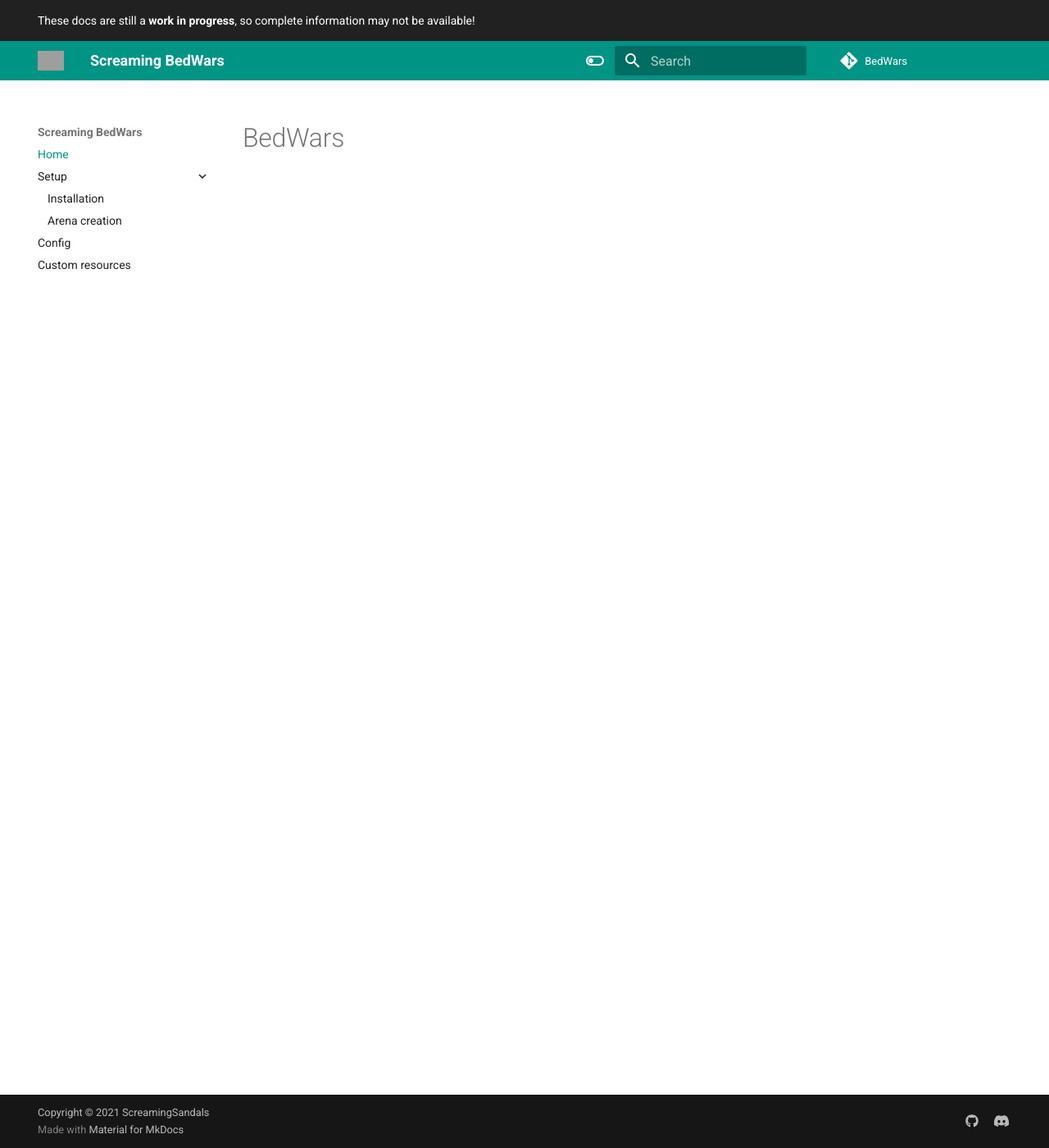
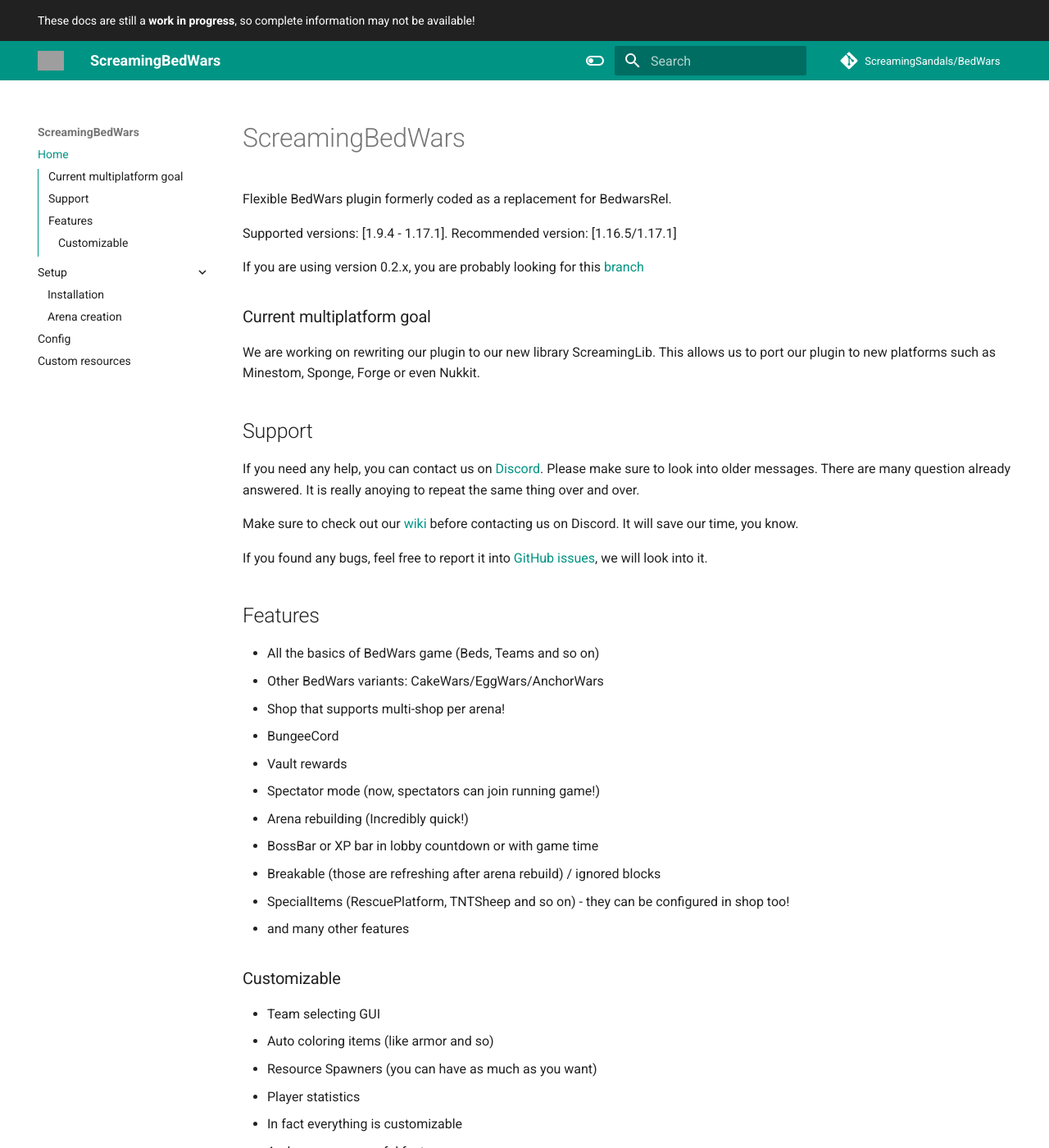
Before and after one commit to ScreamingSandals/BedWars, an MkDocs documentation site: the page built from docs/index.md, in a window 1280 px wide and 1400 px high. Shown: the whole window at 82% size. Built offline with MkDocs 1.6.1 and Material for MkDocs 9.7.7, drawn with Linux system fonts in a browser that asks for light colours; comment, search, counter and statistics services are not loaded; the version menu is left out; some of the changed text lies outside the part shown; grey boxes are pictures that could not be loaded.

Commit message:
some fixes

```diff
--- a/docs/index.md
+++ b/docs/index.md
@@ -1 +1,39 @@
-# BedWars
+# ScreamingBedWars
+
+Flexible BedWars plugin formerly coded as a replacement for BedwarsRel.
+
+Supported versions: \[1.9.4 - 1.17.1\]. Recommended version: \[1.16.5/1.17.1\]
+
+If you are using version 0.2.x, you are probably looking for this [branch](https://github.com/ScreamingSandals/BedWars/tree/ver/0.2.x)
+
+### Current multiplatform goal
+
+We are working on rewriting our plugin to our new library ScreamingLib. This allows us to port our plugin to new platforms such as Minestom, Sponge, Forge or even Nukkit.
+
+## Support
+If you need any help, you can contact us on [Discord](https://discord.gg/4xB54Ts). Please make sure to look into older messages. There are many question already answered. It is really anoying to repeat the same thing over and over.
+
+Make sure to check out our [wiki](https://github.com/ScreamingSandals/BedWars/wiki) before contacting us on Discord. It will save our time, you know.
+
+If you found any bugs, feel free to report it into [GitHub issues](https://github.com/ScreamingSandals/BedWars/issues), we will look into it.
+
+## Features
+-   All the basics of BedWars game (Beds, Teams and so on)
+-   Other BedWars variants: CakeWars/EggWars/AnchorWars
+-   Shop that supports multi-shop per arena!
+-   BungeeCord
+-   Vault rewards
+-   Spectator mode (now, spectators can join running game!)
+-   Arena rebuilding (Incredibly quick!)
+-   BossBar or XP bar in lobby countdown or with game time
+-   Breakable (those are refreshing after arena rebuild) / ignored blocks
+-   SpecialItems (RescuePlatform, TNTSheep and so on) - they can be configured in shop too!
+-   and many other features
+
+### Customizable
+-   Team selecting GUI
+-   Auto coloring items (like armor and so)
+-   Resource Spawners (you can have as much as you want)
+-   Player statistics
+-   In fact everything is customizable
+-   And many more useful features..
--- a/mkdocs.yml
+++ b/mkdocs.yml
@@ -1,4 +1,4 @@
-site_name: Screaming BedWars
+site_name: ScreamingBedWars
 site_url: http://localhost:8000
 
 theme:
@@ -52,7 +52,7 @@
 
 edit_uri: ""
 repo_url: https://github.com/ScreamingSandals/BedWars
-repo_name: BedWars
+repo_name: ScreamingSandals/BedWars
 
 plugins:
   - git-revision-date:
```
Also changed, not shown: docs/resources.md (+2 -2 lines).
